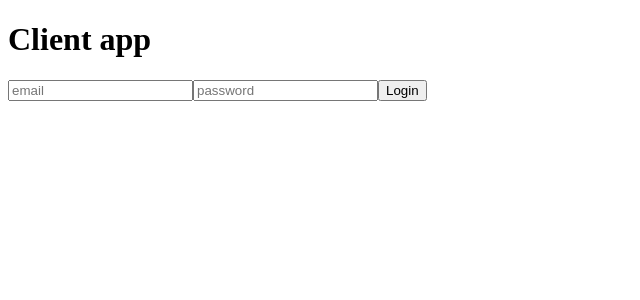
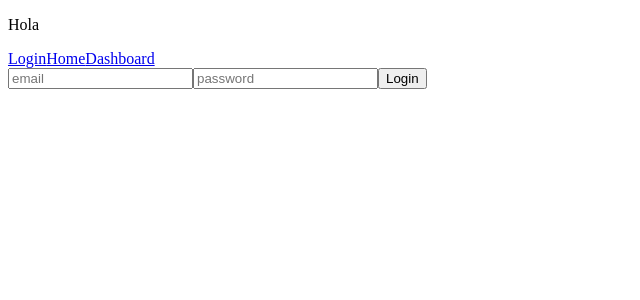
Before and after one commit to wZacky/movies-catalog-frontend, a React (Vite) app: page /login in a window 1280 px wide. Shown: the top 300 px of the page, without its empty margins (0-640 px from the left). Built offline with nearby package versions, Linux system fonts and the light colour scheme.

Commit message:
feat(components): home

```diff
--- a/package.json
+++ b/package.json
@@ -12,7 +12,8 @@
     "@apollo/client": "^3.7.0",
     "graphql": "^16.6.0",
     "react": "^18.2.0",
-    "react-dom": "^18.2.0"
+    "react-dom": "^18.2.0",
+    "react-router-dom": "^6.4.2"
   },
   "devDependencies": {
     "@types/react": "^18.0.17",
--- a/src/App.jsx
+++ b/src/App.jsx
@@ -1,16 +1,17 @@
 import { useState } from 'react'
+import { Outlet } from 'react-router-dom'
 import './App.css'
-import Login from './components/Login'
+import Home from './components/Home'
+import Navbar from './components/Navbar'
+//import Login from './components/Login'
 
 function App() {
   const [count, setCount] = useState(0)
 
   return (
     <div className="App">
-      <>
-        <h1>Client app</h1>
-        <Login />
-      </>
+      <Navbar />
+      <Outlet />
     </div>
   )
 }
--- a/src/components/Home.jsx
+++ b/src/components/Home.jsx
@@ -1,8 +1,43 @@
+import { gql, useQuery } from '@apollo/client'
 import React from 'react'
 
+const CATALOG = gql`
+  query {
+    generalCatalog {
+      id
+      title
+      image
+      description
+      likes
+    }
+  }
+`
 function Home() {
+  const {loading, error, data} = useQuery(CATALOG)
+
+  if (loading) {
+    return <p>LOADING</p>
+  }
+
+  if (error) {
+    console.log(error);
+  }
+
   return (
-    <div>Home</div>
+    <div>
+      {data.generalCatalog.map((movie,index) => {
+        console.log(movie);
+        return (
+          <div key={movie.id}>
+            <h3>{movie.title}</h3>
+            <p>{movie.id}</p>
+            <p>{movie.description}</p>
+            <p>{movie.image}</p>
+            <p>{movie.likes}</p>
+          </div>
+        )
+      })}
+    </div>
   )
 }
 
--- /dev/null
+++ b/src/components/Navbar.jsx
@@ -0,0 +1,15 @@
+import React from 'react'
+import { Link, NavLink } from 'react-router-dom'
+
+function Navbar() {
+  return (
+    <nav>
+      <p>Hola</p>
+      <NavLink to="/login" >Login</NavLink>
+      <NavLink to="/home" >Home</NavLink>
+      <NavLink to="/dashboard" >Dashboard</NavLink>
+    </nav>
+  )
+}
+
+export default Navbar
--- a/src/main.jsx
+++ b/src/main.jsx
@@ -3,6 +3,10 @@ import ReactDOM from 'react-dom/client'
 import { ApolloClient, InMemoryCache, ApolloProvider } from '@apollo/client'
 import App from './App'
 import './index.css'
+import { BrowserRouter, createBrowserRouter, RouterProvider } from 'react-router-dom'
+import Home from './components/Home'
+import router from './routes.jsx'
+import Navbar from './components/Navbar'
 
 const client = new ApolloClient({
   uri: 'http://127.0.0.1:4000/graphql',
@@ -10,10 +14,14 @@ const client = new ApolloClient({
   connectToDevTools: true
 });
 
+
+
 ReactDOM.createRoot(document.getElementById('root')).render(
-//  <React.StrictMode>
+  <React.StrictMode>
     <ApolloProvider client={client}>
-      <App />
+      <RouterProvider router={router}>
+        <App />
+      </RouterProvider>
     </ApolloProvider>
-//  </React.StrictMode>
+  </React.StrictMode>
 )
--- /dev/null
+++ b/src/routes.jsx
@@ -0,0 +1,35 @@
+import { createBrowserRouter } from "react-router-dom";
+import App from "./App";
+import Home from "./components/Home";
+import Login from "./components/Login";
+
+const router = createBrowserRouter([
+  {
+    path: "/",
+    element: <App />,
+    children: [
+      {
+        index: true,
+        element: <Home />,
+      },
+      {
+        path: "login",
+        element: <Login />
+      },
+      {
+        path: "dashboard",
+        element: <p>en proceso</p>
+      }
+    ]
+  },
+])
+
+/**
+ * routes sirve para saber que componente carga cada path
+
+en el navbar debo especificar los paths de c/link
+
+el navbar estara en toda la app
+ */
+
+export default router;
```
Also changed, not shown: 1 other file (tests, documents, lock files or other folders).
